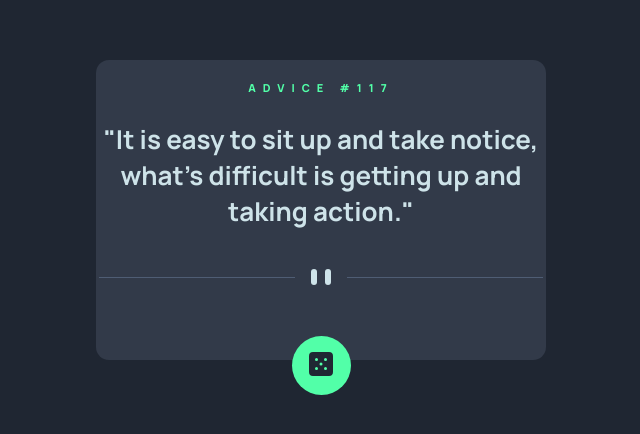
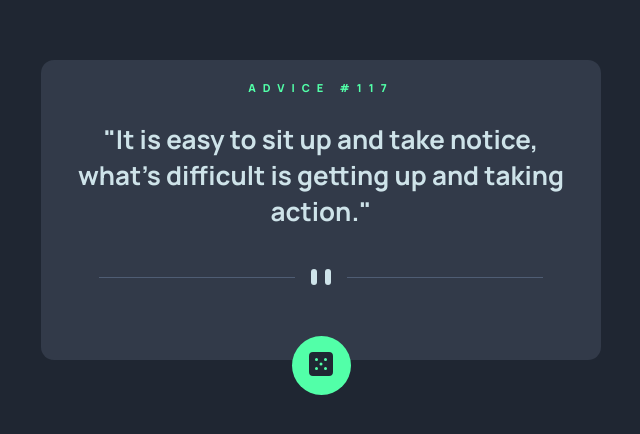
Before and after one commit to edu325/gerador-de-conselhos, a plain HTML site: page index.html in a window 1280 px wide. Shown: the part 190-624 px from the top of the page, without its empty margins (319-959 px from the left). Drawn offline with Linux system fonts and the light colour scheme.

Commit message:
Update style.css

```diff
--- a/src/css/style.css
+++ b/src/css/style.css
@@ -17,7 +17,7 @@ body {
     flex-direction: column;
     align-items: center;
     gap: 34px;
-    max-width: 450px;
+    max-width: 560px;
     height: 300px;
     padding: 20px;
     border-radius: 13px;
```
